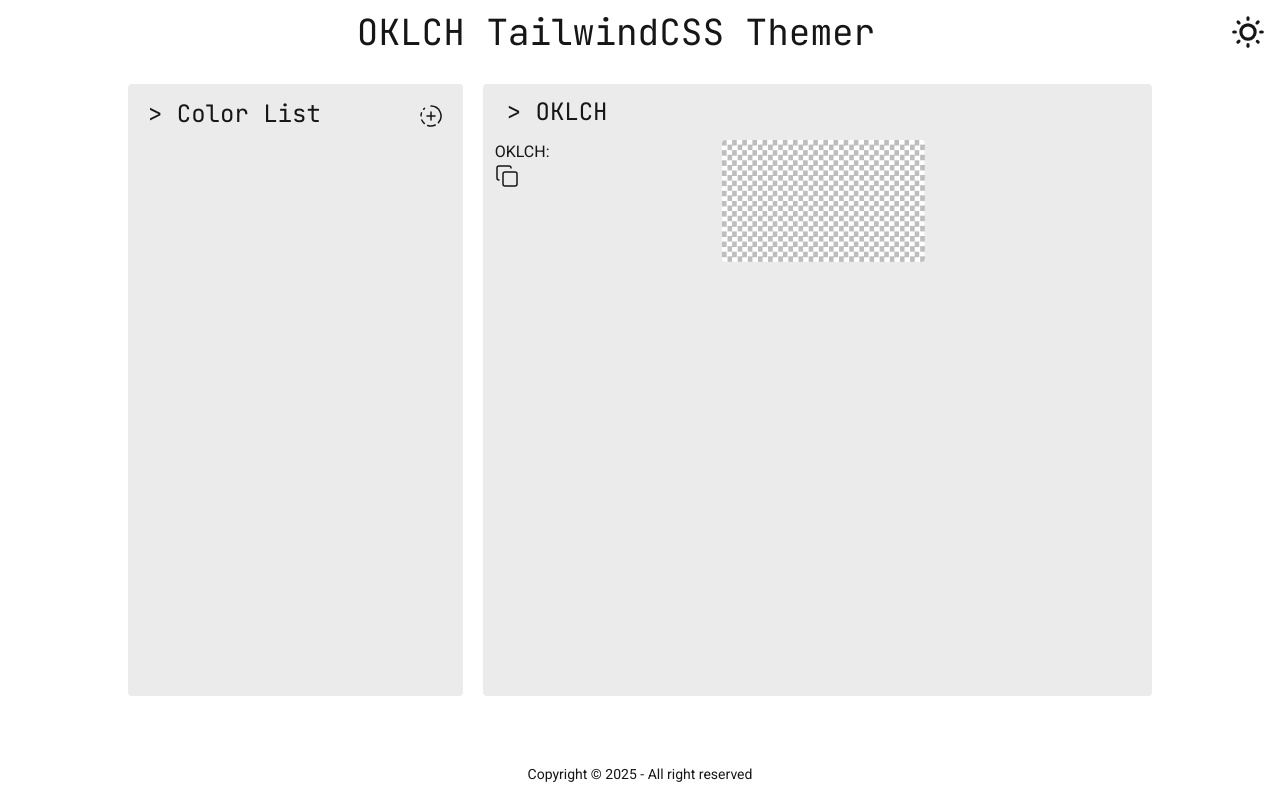
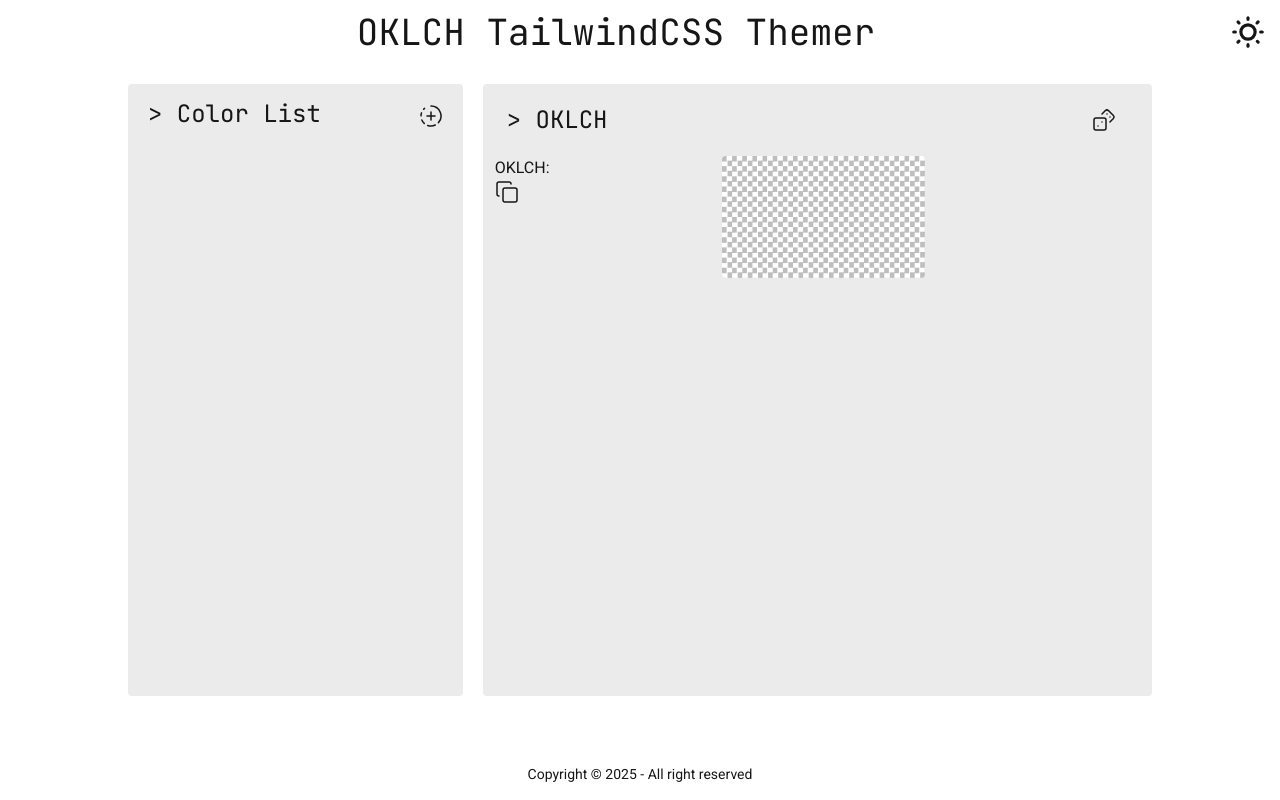
Before and after one commit to ElleAquilina/oklch-themer, a React (Vite) app: page / in a window 1280 px wide. Built offline with nearby package versions, Linux system fonts and the light colour scheme.

Commit message:
Add randomize feature to color display header

```diff
--- a/src/features/oklch-display/components/header.tsx
+++ b/src/features/oklch-display/components/header.tsx
@@ -1,9 +1,33 @@
-import { colorAtom } from '@/stores/atoms.tsx'
-import { clampChroma, formatCss } from 'culori/fn'
-import { useAtomValue } from 'jotai'
+import {
+    getNearestNamedColor,
+    getNextColorName,
+    getRandomOklchColor,
+} from '@/helpers/colors.tsx'
+import { colorAtom, colorsAtom } from '@/stores/atoms.tsx'
+import { clampChroma, Color, formatCss } from 'culori/fn'
+import { useAtom } from 'jotai'
+import { Dices } from 'lucide-react'
 
 export default function Header() {
-    const color = useAtomValue(colorAtom)
+    const [color, setColor] = useAtom(colorAtom)
+    const [colors, setColors] = useAtom(colorsAtom)
+
+    function handleRandomize() {
+        const oklch: Color = getRandomOklchColor()
+        const name =
+            color?.name ?
+                color?.name
+            :   getNextColorName(getNearestNamedColor(oklch), colors)
+        const updatedColors = colors.map((color) => {
+            return color.name === name ? { name: name, color: oklch } : color
+        })
+
+        setColor({
+            name: name,
+            color: oklch,
+        })
+        setColors(updatedColors)
+    }
 
     // TODO: Add double click edit of name
 
@@ -25,6 +49,12 @@
                     </>
                 :   'OKLCH'}
             </h2>
+            <button
+                onClick={handleRandomize}
+                className='btn btn-square btn-ghost btn-lg'
+            >
+                <Dices />
+            </button>
         </div>
     )
 }
```
